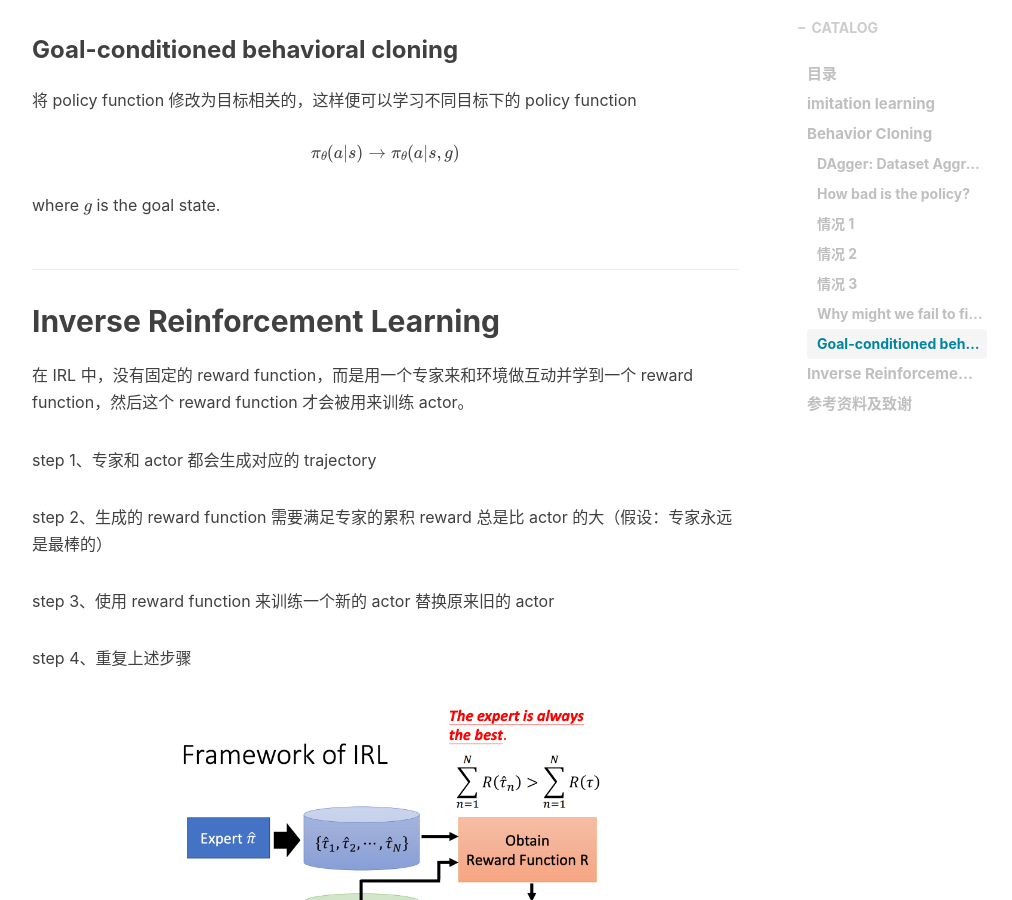
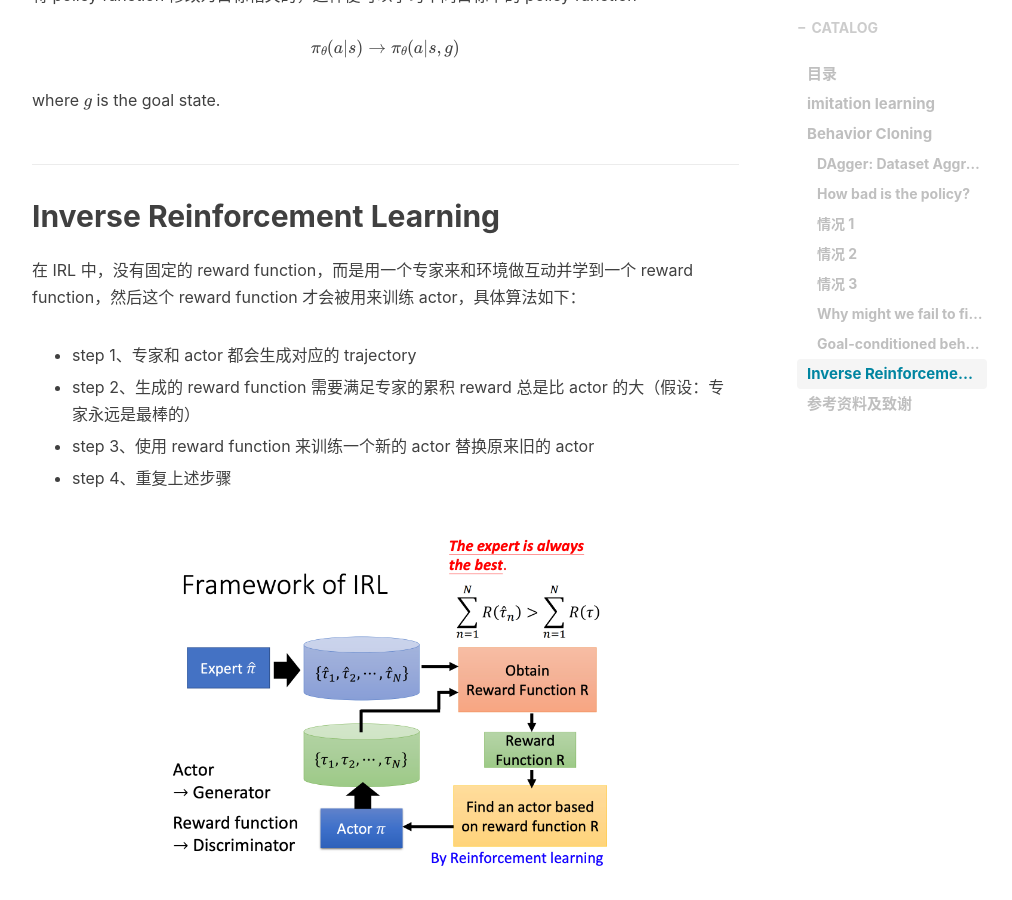
Before and after one commit to liushunyu/blog, a Jekyll site: the page built from _posts/2020-04-13-强化学习思考（4）模仿学习和监督学习.md, in a window 1280 px wide and 900 px high, scrolled down 5051 px. Shown: the whole window, without its empty margins (233-1245 px from the left). Built offline with Jekyll 4.4.1, drawn with Linux system fonts in a browser that asks for light colours; nearby versions of some CDN libraries; formulas are drawn with MathJax 3; comment, search, counter and statistics services are not loaded; some of the changed text lies outside the part shown.

Commit message:
Update 2020-04-13-强化学习思考（4）模仿学习和监督学习.md

```diff
--- a/_posts/2020-04-13-强化学习思考（4）模仿学习和监督学习.md
+++ b/_posts/2020-04-13-强化学习思考（4）模仿学习和监督学习.md
@@ -60,13 +60,13 @@ tags:
 
 我们的目标是使得 $P_{data}(o_t) = P_{\pi_\theta}(o_t)$，因此可以从 $P_{\pi_\theta}(o_t)$ 中收集训练数据更新 $P_{data}(o_t)$：
 
-step 1、train $\pi_\theta(a_t \mid o_t)$ from human data ${\cal{D}} = \{o_1, a_1,...,o_N, a_N\}$
+- step 1、train $\pi_\theta(a_t \mid o_t)$ from human data ${\cal{D}} = \{o_1, a_1,...,o_N, a_N\}$
 
-step 2、run $\pi_\theta(a_t \mid o_t)$ to get dataset ${\cal{D}}_\pi = \{ o_1, ..., o_M \}$
+- step 2、run $\pi_\theta(a_t \mid o_t)$ to get dataset ${\cal{D}}_\pi = \{ o_1, ..., o_M \}$
 
-step 3、Ask human to label $\cal{D}_\pi$ with actions $a_t$
+- step 3、Ask human to label $\cal{D}_\pi$ with actions $a_t$
 
- step 4、Aggregate: $\cal{D} \leftarrow \cal{D} \cup \cal{D}_\pi$
+- step 4、Aggregate: $\cal{D} \leftarrow \cal{D} \cup \cal{D}_\pi$
 
 
 
@@ -260,17 +260,15 @@ where $g$ is the goal state.
 
 ## Inverse Reinforcement Learning
 
-在 IRL 中，没有固定的 reward function，而是用一个专家来和环境做互动并学到一个 reward function，然后这个 reward function 才会被用来训练 actor。
+在 IRL 中，没有固定的 reward function，而是用一个专家来和环境做互动并学到一个 reward function，然后这个 reward function 才会被用来训练 actor，具体算法如下：
 
+- step 1、专家和 actor 都会生成对应的 trajectory
 
+- step 2、生成的 reward function 需要满足专家的累积 reward 总是比 actor 的大（假设：专家永远是最棒的）
 
-step 1、专家和 actor 都会生成对应的 trajectory
+- step 3、使用 reward function 来训练一个新的 actor 替换原来旧的 actor
 
-step 2、生成的 reward function 需要满足专家的累积 reward 总是比 actor 的大（假设：专家永远是最棒的）
-
-step 3、使用 reward function 来训练一个新的 actor 替换原来旧的 actor
-
-step 4、重复上述步骤
+- step 4、重复上述步骤
 
 <img width="480" src="/img/in-post/2020-04-13-强化学习思考（4）模仿学习和监督学习.assets/image-20190820154249260.png"/>
 
```
Also changed, not shown: other parts of _posts/2020-04-13-强化学习思考（4）模仿学习和监督学习.md (+3 -3 lines).
